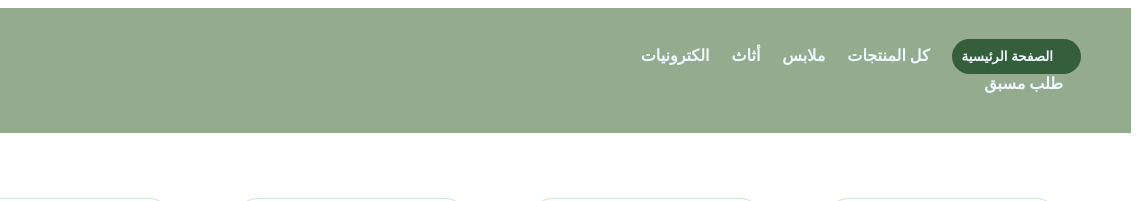
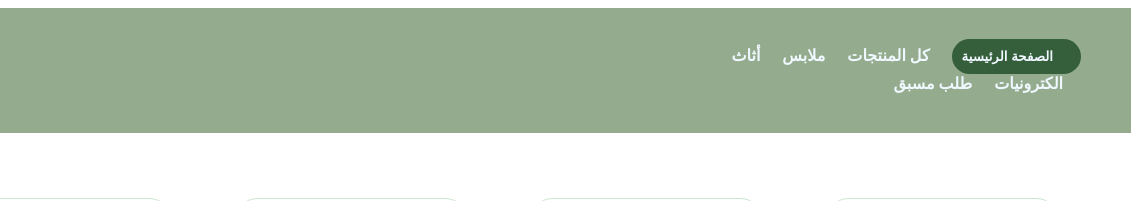
Before and after one commit to LamiaAlobaid/3awn-website, a website: page public/CS346 project/Clothes.html in a window 1280 px wide. Shown: the top 201 px of the page, 141-1280 px from the left. Drawn offline with Linux system fonts and the light colour scheme.

Commit message:
Emtnan Update

```diff
--- a/public/CS346 project/stylepersonpage.css
+++ b/public/CS346 project/stylepersonpage.css
@@ -38,7 +38,7 @@ p{
 /* bar menu*/
 .navmenu {
     position: fixed;
-    padding-left: 690px;
+    padding-left: 860px;
     background-color: #94ac8d;
     z-index: 999;
 
```
